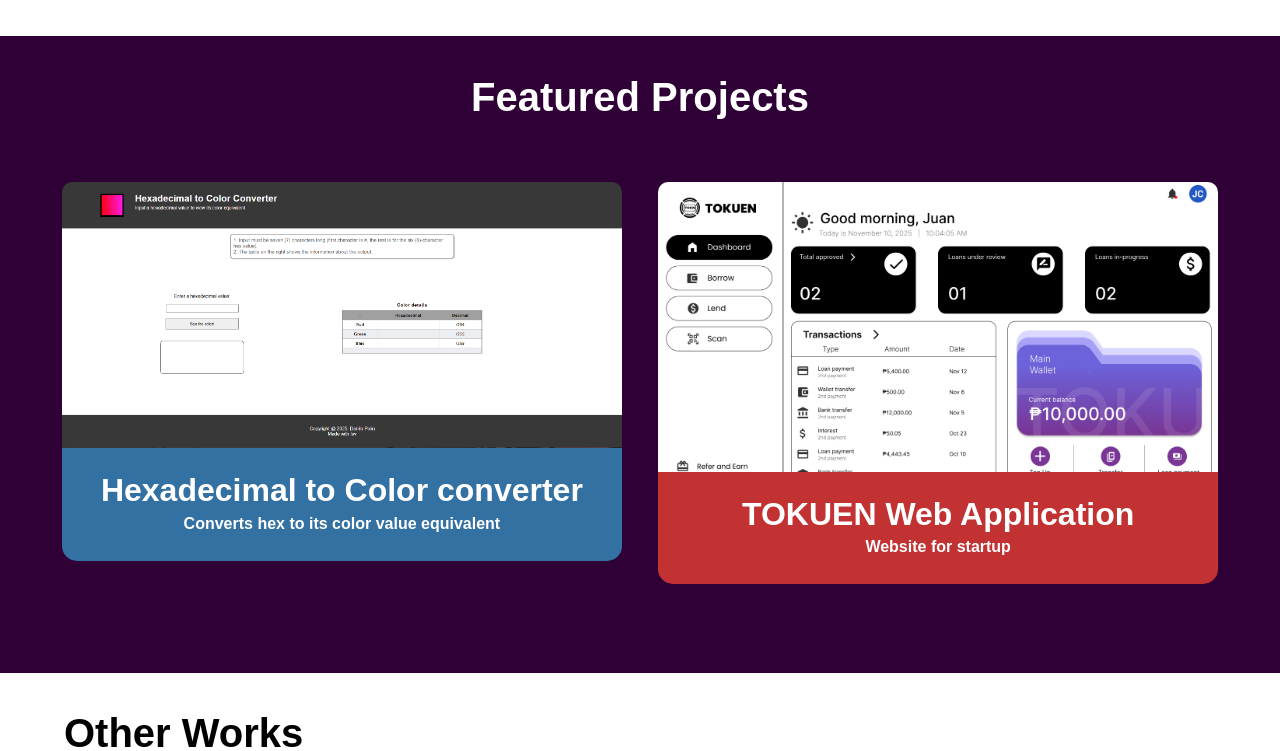
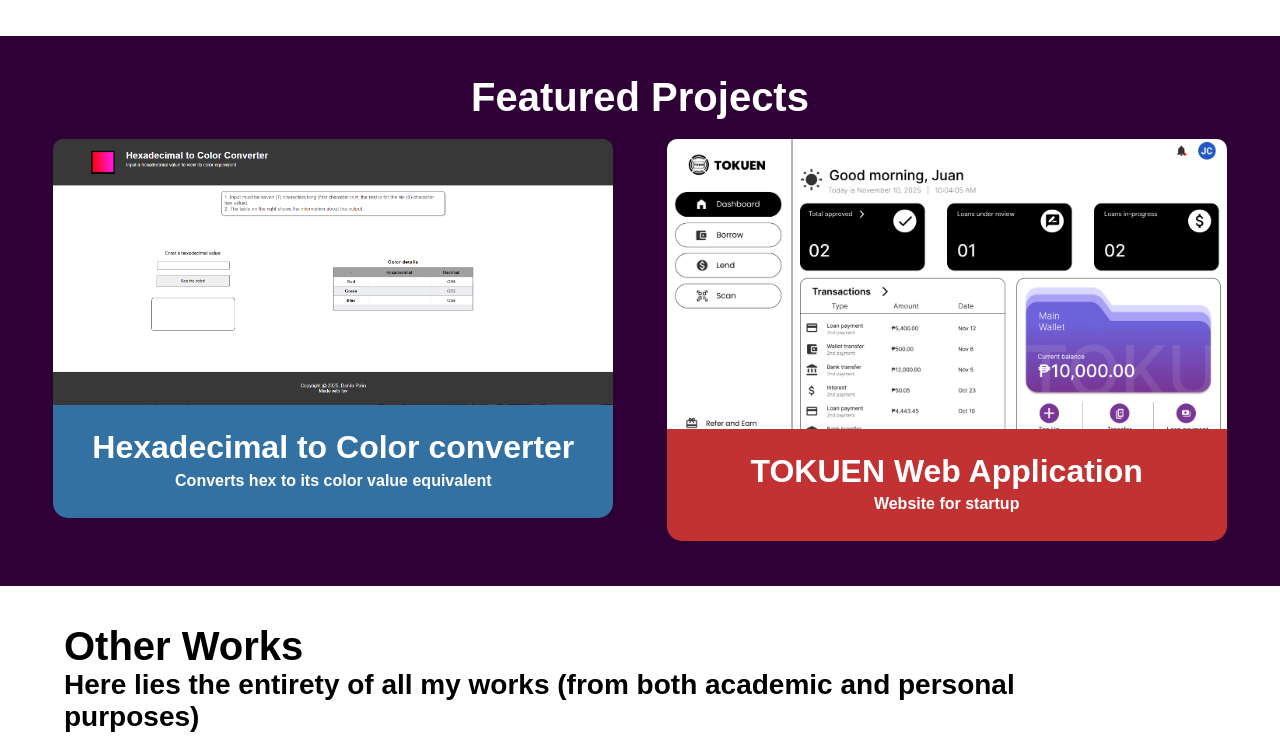
Before and after one commit to danskyvich/web-portfolio, a React (Vite) app in the folder my-vite-portfolio/: page / in a window 1280 px wide. Shown: the part 914-1665 px from the top of the page. Built offline with nearby package versions, Linux system fonts and the light colour scheme.

Commit message:
Adjusted grid margins to reduce spacing between the headings and `card-grid`

```diff
--- a/my-vite-portfolio/src/components/vertical-card/item-card.module.css
+++ b/my-vite-portfolio/src/components/vertical-card/item-card.module.css
@@ -8,7 +8,7 @@
     text-align: center;
     align-items: center;
     cursor: pointer;
-    margin: 3% 0;
+    margin: 1.5% 0;
 }
 
     .item-card-container:link, .item-card-container:visited, .item-card-container:active, .item-card-container:hover {
--- a/my-vite-portfolio/src/pages/home/index.module.css
+++ b/my-vite-portfolio/src/pages/home/index.module.css
@@ -30,7 +30,7 @@
                 font-size: 3.5em;
             }
             .section > .subtitle{
-                padding: 0 5% 1% 5%;
+                padding: 0 5% 0 5%;
                 font-size: 1.75em;
                 font-style: normal;
                 font-weight: 600;
@@ -40,7 +40,6 @@
         .card-grid{
             display: flex;
             flex: 0 1 auto;
-            margin: 2%;
             flex-wrap: wrap;
             justify-content: space-evenly;
         }
```
